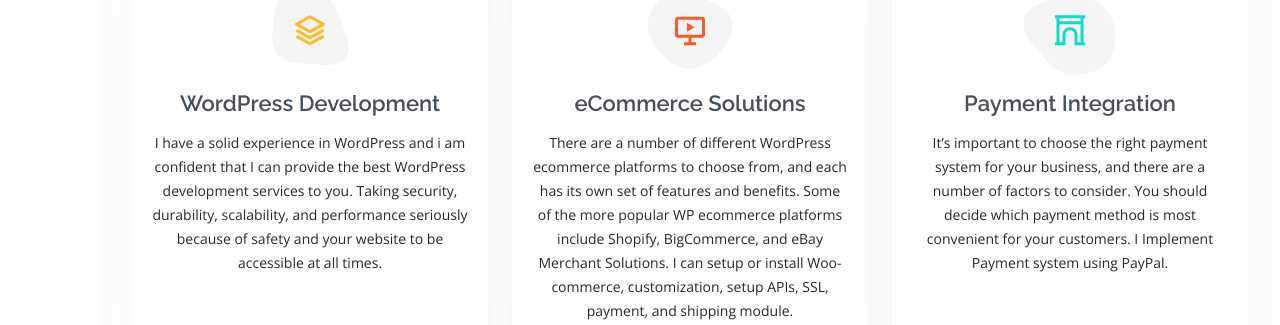
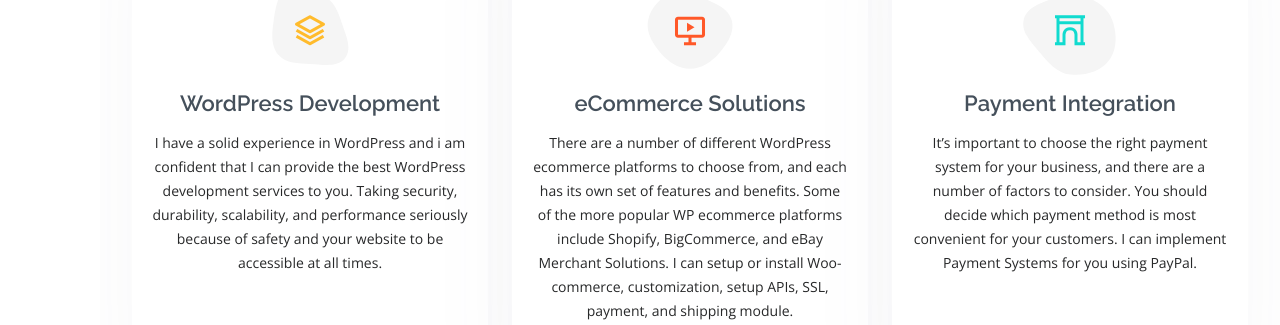
Before and after one commit to InyangUkpong/InyangUkpong.github.io, a plain HTML site: page index.html in a window 1280 px wide. Shown: the part 5400-5725 px from the top of the page. Drawn offline with nearby package versions, Linux system fonts and the light colour scheme.

Commit message:
payment integration info etc

```diff
--- a/index.html
+++ b/index.html
@@ -975,7 +975,7 @@
                 <p>
                   It’s important to choose the right payment system for your business,
                   and there are a number of factors to consider. You should decide which payment method
-                  is most convenient for your customers. I Implement  Payment system using PayPal.
+                  is most convenient for your customers. I can implement Payment Systems for you using PayPal.
                 </p>
               </div>
             </div>
```
